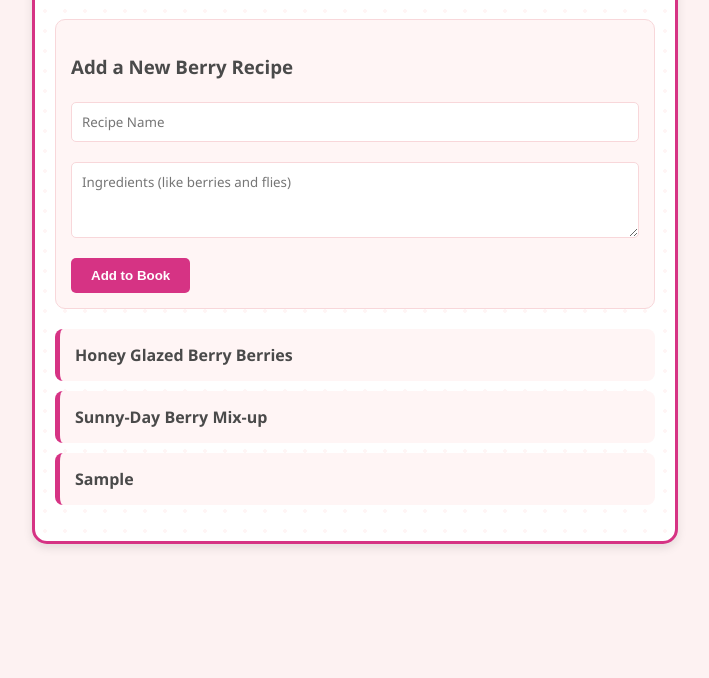
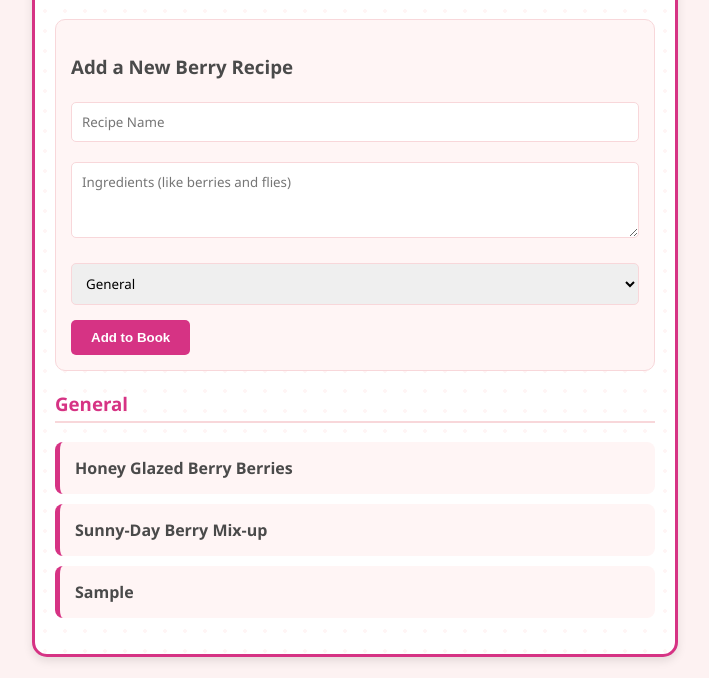
Before and after one commit to Son-The-Frog/berry-recipe-book, a plain HTML site: page index.html in a window 1280 px wide. Both pictures are taken after typing "Sample", "Sample" into the empty fields and a click on the button "Add to Book". Shown: the part 122-800 px from the top of the page, without its empty margins (285-994 px from the left). Drawn offline with Linux system fonts and the light colour scheme.

Commit message:
WIP step 5/20: I started fixing the foggy day issues by adding

```diff
--- a/index.html
+++ b/index.html
@@ -4,93 +4,7 @@
     <meta charset="UTF-8">
     <meta name="viewport" content="width=device-width, initial-scale=1.0">
     <title>Son's Berry Recipe Book</title>
-    <style>
-        body {
-            font-family: 'Segoe UI', Tahoma, Geneva, Verdana, sans-serif;
-            background-color: #fdf2f2;
-            color: #4a4a4a;
-            margin: 0;
-            padding: 20px;
-            display: flex;
-            flex-direction: column;
-            align-items: center;
-        }
-        .container {
-            max-width: 600px;
-            width: 100%;
-            background: white;
-            background-image: radial-gradient(#fff5f5 2px, transparent 2px);
-            background-size: 20px 20px;
-            padding: 20px;
-            border-radius: 15px;
-            box-shadow: 0 4px 10px rgba(0,0,0,0.1);
-            border: 3px solid #d63384;
-        }
-        h1 {
-            color: #d63384;
-            text-align: center;
-            border-bottom: 2px solid #f8d7da;
-            padding-bottom: 10px;
-            font-variant: small-caps;
-        }
-        .recipe-form {
-            background: #fff5f5;
-            padding: 15px;
-            border-radius: 10px;
-            border: 1px solid #f8d7da;
-            margin-bottom: 20px;
-        }
-        .recipe-form input, .recipe-form textarea {
-            width: 100%;
-            box-sizing: border-box;
-            padding: 10px;
-            margin: 5px 0 15px 0;
-            border: 1px solid #f8d7da;
-            border-radius: 5px;
-            font-family: inherit;
-        }
-        .recipe-form button {
-            background-color: #d63384;
-            color: white;
-            border: none;
-            padding: 10px 20px;
-            border-radius: 5px;
-            cursor: pointer;
-            font-weight: bold;
-            transition: 0.2s;
-        }
-        .recipe-form button:hover {
-            background-color: #b02a6b;
-        }
-        .recipe-list {
-            list-style: none;
-            padding: 0;
-        }
-        .recipe-item {
-            background: #fff5f5;
-            margin: 10px 0;
-            padding: 15px;
-            border-radius: 8px;
-            border-left: 5px solid #d63384;
-            cursor: pointer;
-            transition: background 0.3s, transform 0.1s;
-        }
-        .recipe-item:hover {
-            background: #ffebeb;
-            transform: scale(1.01);
-        }
-        .recipe-details {
-            display: none;
-            padding: 10px 0 0 10px;
-            color: #666;
-            font-style: italic;
-            border-top: 1px dashed #f8d7da;
-            margin-top: 10px;
-        }
-        .recipe-item.active .recipe-details {
-            display: block;
-        }
-    </style>
+    <link rel="stylesheet" href="style.css">
 </head>
 <body>
     <div class="container">
@@ -100,44 +14,18 @@
             <h3>Add a New Berry Recipe</h3>
             <input type="text" id="recipe-name" placeholder="Recipe Name">
             <textarea id="recipe-ingredients" placeholder="Ingredients (like berries and flies)" rows="3"></textarea>
+            <select id="recipe-category">
+                <option value="General">General</option>
+                <option value="Foggy Day">Foggy Day</option>
+            </select>
             <button onclick="addRecipe()">Add to Book</button>
         </div>
 
-        <ul id="recipe-list" class="recipe-list">
-            <!-- Default Recipes -->
-            <li class="recipe-item" onclick="this.classList.toggle('active')">
-                <strong>Honey Glazed Berry Berries</strong>
-                <div class="recipe-details">Ingredients: Sweet honey, giant red berries, a pinch of sugar.</div>
-            </li>
-            <li class="recipe-item" onclick="this.classList.toggle('active')">
-                <strong>Sunny-Day Berry Mix-up</strong>
-                <div class="recipe-details">Ingredients: Lots of wild berries, and a whole bunch of flies! (I can't remember the exact number, but it's a lot).</div>
-            </li>
-        </ul>
+        <div id="categories-container">
+            <!-- Categories and their lists will be generated by JavaScript -->
+        </div>
     </div>
 
-    <script>
-        function addRecipe() {
-            const nameInput = document.getElementById('recipe-name');
-            const ingredientsInput = document.getElementById('recipe-ingredients');
-            const list = document.getElementById('recipe-list');
-
-            if (nameInput.value.trim() === "" || ingredientsInput.value.trim() === "") {
-                alert("Please fill in both the name and ingredients!");
-                return;
-            }
-
-            const li = document.createElement('li');
-            li.className = 'recipe-item';
-            li.onclick = function() { this.classList.toggle('active'); };
-
-            li.innerHTML = `<strong>${nameInput.value}</strong><div class="recipe-details">Ingredients: ${ingredientsInput.value}</div>`;
-
-            list.appendChild(li);
-
-            nameInput.value = '';
-            ingredientsInput.value = '';
-        }
-    </script>
+    <script src="script.js"></script>
 </body>
 </html>
--- /dev/null
+++ b/script.js
@@ -0,0 +1,55 @@
+const recipes = [
+    { name: "Honey Glazed Berry Berries", ingredients: "Sweet honey, giant red berries, a pinch of sugar.", category: "General" },
+    { name: "Sunny-Day Berry Mix-up", ingredients: "Lots of wild berries, and a whole bunch of flies!", category: "General" }
+];
+
+function renderRecipes() {
+    const container = document.getElementById('categories-container');
+    container.innerHTML = '';
+
+    const categories = [...new Set(recipes.map(r => r.category))];
+
+    categories.forEach(category => {
+        const section = document.createElement('div');
+        section.innerHTML = `<h3 class="category-title">${category}</h3>`;
+
+        const ul = document.createElement('ul');
+        ul.className = 'recipe-list';
+
+        const categoryRecipes = recipes.filter(r => r.category === category);
+        categoryRecipes.forEach(recipe => {
+            const li = document.createElement('li');
+            li.className = 'recipe-item';
+            li.onclick = function() { this.classList.toggle('active'); };
+            li.innerHTML = `<strong>${recipe.name}</strong><div class="recipe-details">Ingredients: ${recipe.ingredients}</div>`;
+            ul.appendChild(li);
+        });
+
+        section.appendChild(ul);
+        container.appendChild(section);
+    });
+}
+
+function addRecipe() {
+    const nameInput = document.getElementById('recipe-name');
+    const ingredientsInput = document.getElementById('recipe-ingredients');
+    const categoryInput = document.getElementById('recipe-category');
+
+    if (nameInput.value.trim() === "" || ingredientsInput.value.trim() === "") {
+        alert("Please fill in both the name and ingredients!");
+        return;
+    }
+
+    recipes.push({
+        name: nameInput.value,
+        ingredients: ingredientsInput.value,
+        category: categoryInput.value
+    });
+
+    nameInput.value = '';
+    ingredientsInput.value = '';
+    renderRecipes();
+}
+
+// Initial render
+renderRecipes();
--- /dev/null
+++ b/style.css
@@ -0,0 +1,91 @@
+body {
+    font-family: 'Segoe UI', Tahoma, Geneva, Verdana, sans-serif;
+    background-color: #fdf2f2;
+    color: #4a4a4a;
+    margin: 0;
+    padding: 20px;
+    display: flex;
+    flex-direction: column;
+    align-items: center;
+}
+.container {
+    max-width: 600px;
+    width: 100%;
+    background: white;
+    background-image: radial-gradient(#fff5f5 2px, transparent 2px);
+    background-size: 20px 20px;
+    padding: 20px;
+    border-radius: 15px;
+    box-shadow: 0 4px 10px rgba(0,0,0,0.1);
+    border: 3px solid #d63384;
+}
+h1 {
+    color: #d63384;
+    text-align: center;
+    border-bottom: 2px solid #f8d7da;
+    padding-bottom: 10px;
+    font-variant: small-caps;
+}
+.recipe-form {
+    background: #fff5f5;
+    padding: 15px;
+    border-radius: 10px;
+    border: 1px solid #f8d7da;
+    margin-bottom: 20px;
+}
+.recipe-form input, .recipe-form textarea, .recipe-form select {
+    width: 100%;
+    box-sizing: border-box;
+    padding: 10px;
+    margin: 5px 0 15px 0;
+    border: 1px solid #f8d7da;
+    border-radius: 5px;
+    font-family: inherit;
+}
+.recipe-form button {
+    background-color: #d63384;
+    color: white;
+    border: none;
+    padding: 10px 20px;
+    border-radius: 5px;
+    cursor: pointer;
+    font-weight: bold;
+    transition: 0.2s;
+}
+.recipe-form button:hover {
+    background-color: #b02a6b;
+}
+.category-title {
+    color: #d63384;
+    border-bottom: 2px solid #f8d7da;
+    margin-top: 20px;
+    padding-bottom: 5px;
+}
+.recipe-list {
+    list-style: none;
+    padding: 0;
+}
+.recipe-item {
+    background: #fff5f5;
+    margin: 10px 0;
+    padding: 15px;
+    border-radius: 8px;
+    border-left: 5px solid #d63384;
+    cursor: pointer;
+    transition: background 0.3s, transform 0.1s;
+}
+.recipe-item:hover {
+    background: #ffebeb;
+    transform: scale(1.01);
+}
+.recipe-details {
+    display: none;
+    padding: 10px 0 0 10px;
+    color: #666;
+    font-style: italic;
+    border-top: 1px dashed #f8d7da;
+    margin-top: 10px;
+}
+.recipe-item.active .recipe-details {
+    display: block;
+}
```
